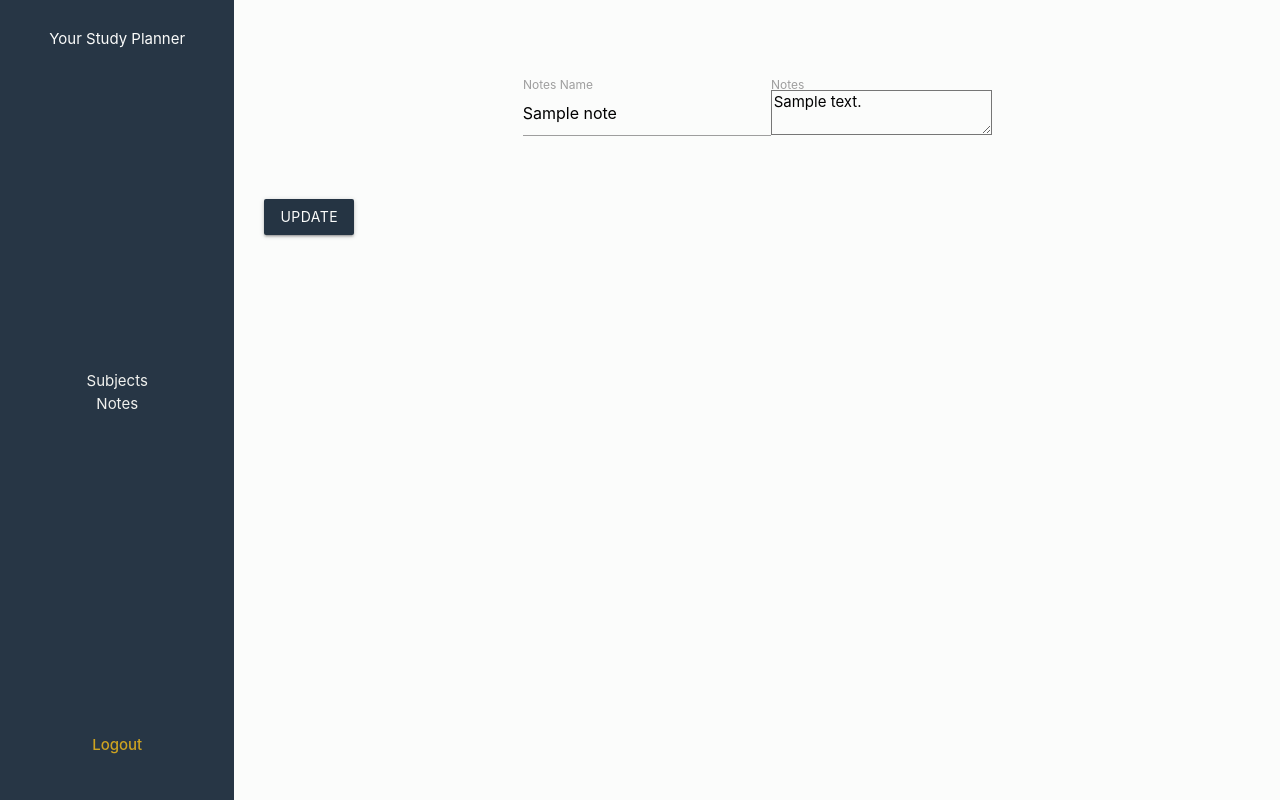
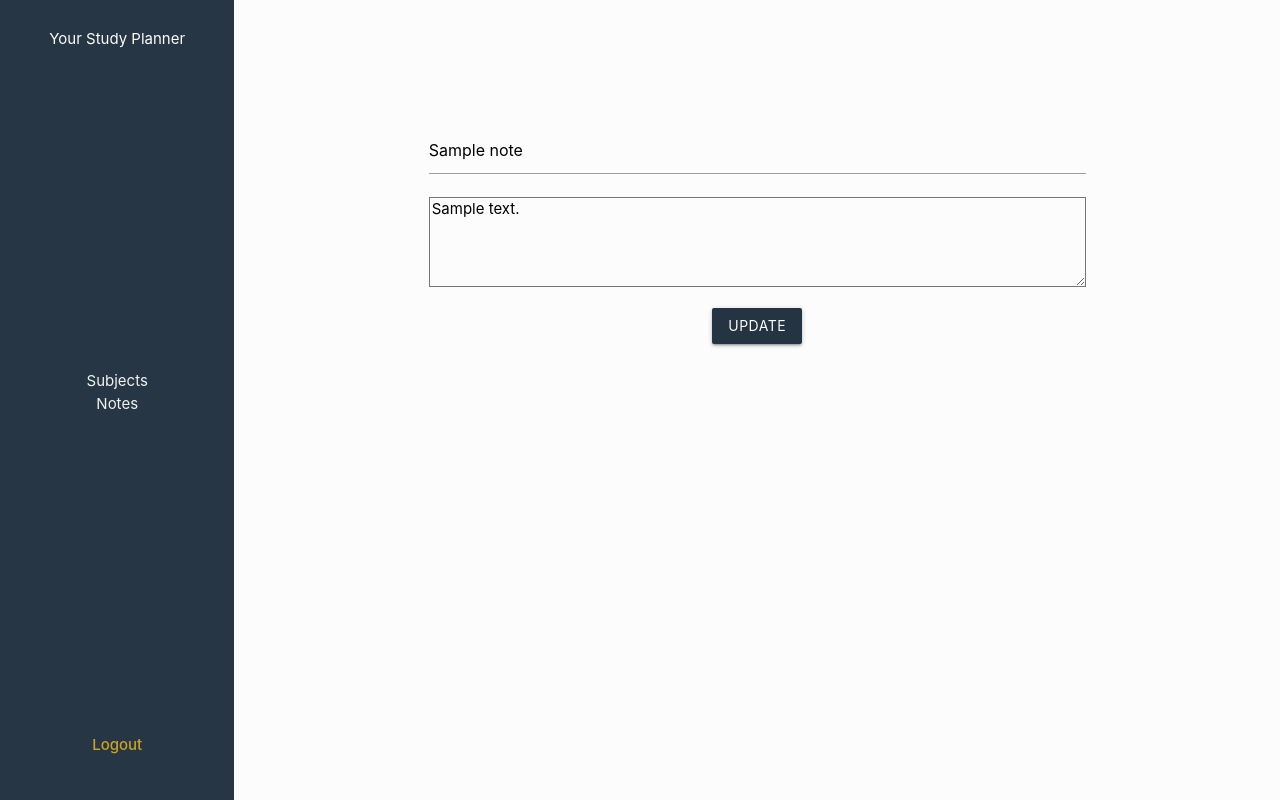
Before and after one commit to ClaireLally8/StudyPal, a Flask app: template templates/editnote.html in a window 1280 px wide. Run offline with Flask 2, Linux system fonts and the light colour scheme; the template is opened without the code that fills it: most values are stand-ins (such as "Sample title", 1, 10 or a date in 2020); some libraries are stand-ins or nearby versions.

Commit message:
update layout on edit note page

```diff
--- a/templates/editnote.html
+++ b/templates/editnote.html
@@ -1,26 +1,18 @@
 {% extends "base.html" %}
 {% block body %}
 
-<div class="container-fluid">
-    <div class = "container-fluid">
+<div class="container">
     <form action="{{ url_for('update_notes', note_id=note._id) }}" method="POST">
-      <div class="row">
-      <div class="row">
-      <div class="input-field">
-        <label for="title">Notes Name</label>
+     <div class="input-field notetitle">
             <input id="title" name="title" type="text" required value="{{note.title}}">
         </div>
-      <div class="input-field">
-      <label for="icon_telephone">Notes</label>
-        <textarea name="note" id="note">{{note.note}}</textarea>
+      <div class="input-field notetext">
+        <textarea name="note" id="note" class="large">{{note.note}}</textarea>
       </div>
-    </div>
-      </div>
-      <div class="row">
-        <button class="btn waves-effect waves-light" type="submit">Update
+      <div class="container-fluid">
+        <button class="btn center" type="submit">Update
         </button>
       </div>
     </form>
   </div>
-</div>
   {% endblock %}
```
